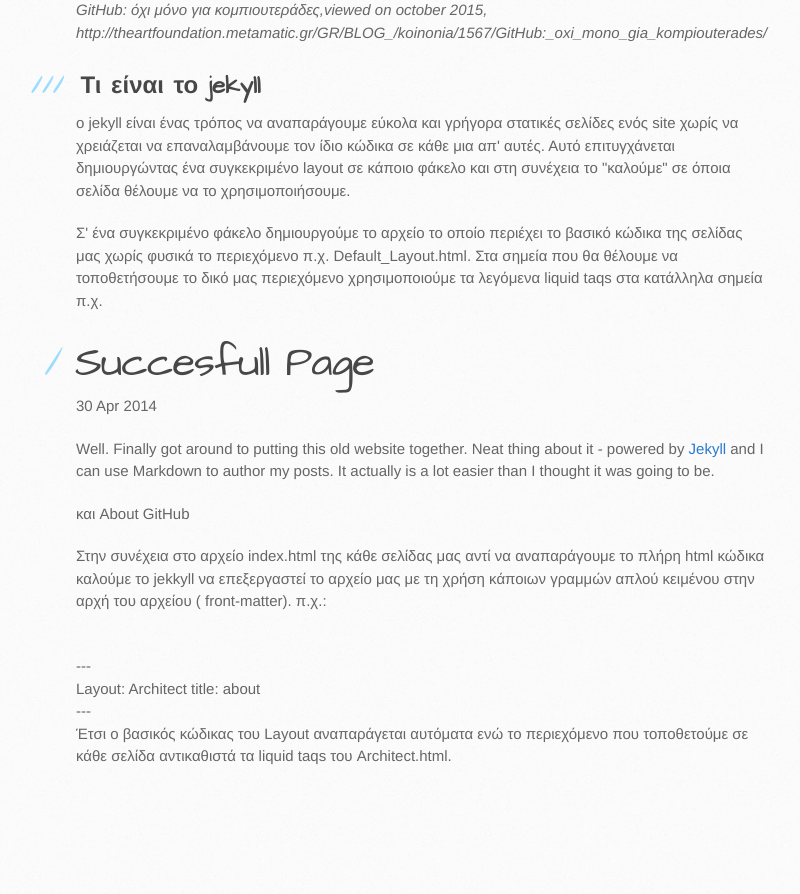
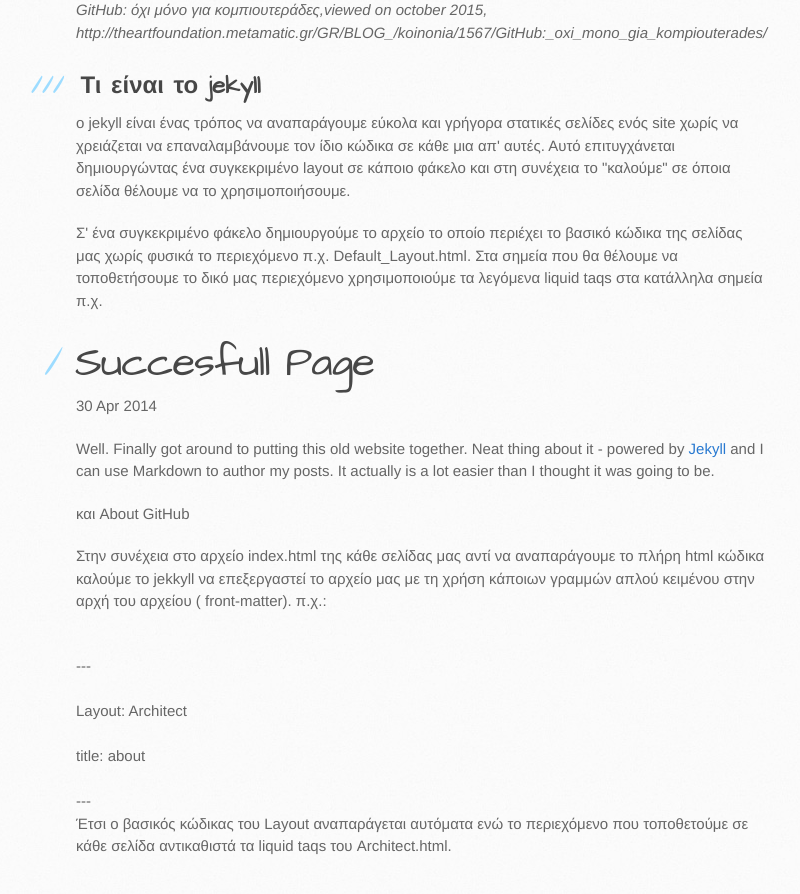
Before and after one commit to tsakof/tsakof.github.io, a Jekyll site: the page built from CV/index.html, in a window 1280 px wide and 900 px high, scrolled down 892 px. Shown: the top 894 px of the window, without its empty margins (94-894 px from the left). Built offline with Jekyll 4.4.1, drawn with Linux system fonts in a browser that asks for light colours; before the commit the page ends 1702 px from its top, so only the background shows below that; part of the change alters nothing that is shown.

```diff
--- a/CV/index.html
+++ b/CV/index.html
@@ -26,8 +26,7 @@ title: About GitHub
 
 
 <br>---</br>
-Layout: Architect
-
-title: about
+<br>Layout: Architect</br>
+<br>title: about</br>
 <br>---</br>
 <p>Έτσι ο βασικός κώδικας του Layout αναπαράγεται αυτόματα ενώ το περιεχόμενο που τοποθετούμε σε κάθε σελίδα αντικαθιστά τα liquid taqs του Architect.html.</p>
```
